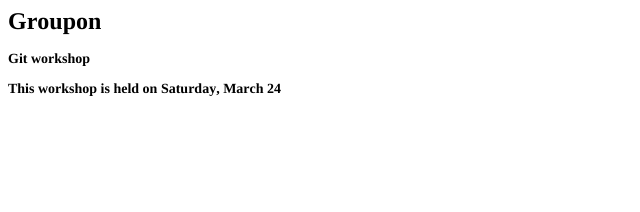
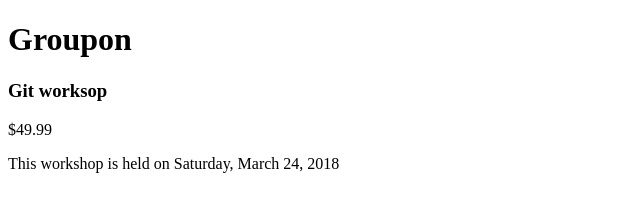
Before and after one commit to Marthe01/GitProject1, a plain HTML site: page Index.html in a window 1280 px wide. Shown: the whole page, without its empty margins (0-640 px from the left). Drawn offline with Linux system fonts and the light colour scheme.

Commit message:
price is entered for the product

```diff
--- a/Index.html
+++ b/Index.html
@@ -1,19 +1,14 @@
-<!DOCTYPE html PUBLIC "-//W3C//DTD HTML 4.01//EN" "http://www.w3.org/TR/html4/strict.dtd">
+<!doctype html>
 <html>
 <head>
-  <meta http-equiv="Content-Type" content="text/html; charset=utf-8">
-  <meta http-equiv="Content-Style-Type" content="text/css">
-  <title>Groupon</title>
-  <meta name="Generator" content="Cocoa HTML Writer">
-  <meta name="CocoaVersion" content="1561.2">
-  <style type="text/css">
-    p.p2 {margin: 0.0px 0.0px 14.0px 0.0px; line-height: 17.0px; font: 14.0px Times; color: #000000; -webkit-text-stroke: #000000}
-    span.s1 {font-kerning: none}
-  </style>
+<meta charset="UTF-8">
+<title>Groupon</title>
 </head>
+
 <body>
-<h1 style="margin: 0.0px 0.0px 16.1px 0.0px; line-height: 28.0px; font: 24.0px Times; color: #000000; -webkit-text-stroke: #000000"><span class="s1"><b>Groupon</b></span></h1>
-<h3 style="margin: 0.0px 0.0px 14.0px 0.0px; line-height: 17.0px; font: 14.0px Times; color: #000000; -webkit-text-stroke: #000000"><span class="s1"><b>Git workshop</b></span></h3>
-<p class="p2"><span class="s1"><b>This workshop is held on Saturday, March 24<span class="Apple-converted-space"> </span></b></span></p>
+<h1>Groupon</h1>
+<h3>Git worksop</h3>
+<p>$49.99</hp>
+<p>This workshop is held on Saturday, March 24, 2018</h>
 </body>
 </html>
```
